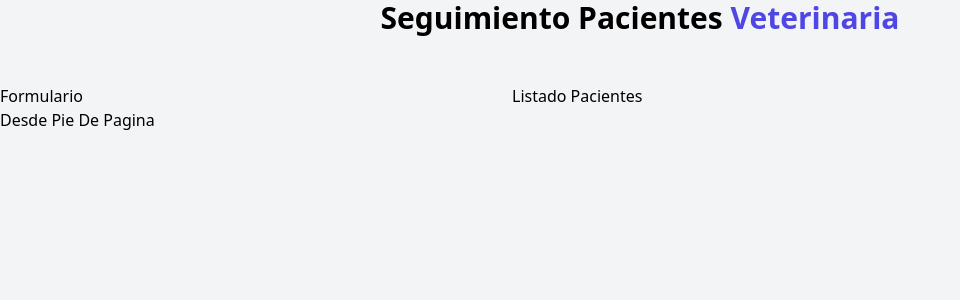
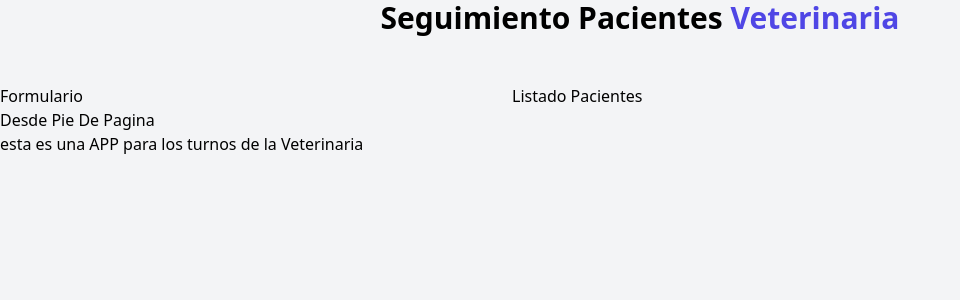
Before and after one commit to carlonchosando/turnos, a React (Vite) app: page / in a window 1280 px wide. Shown: the top 300 px of the page, without its empty margins (0-960 px from the left). Built offline with nearby package versions, Linux system fonts and the light colour scheme.

Commit message:
Changes to be committed:

```diff
--- a/package.json
+++ b/package.json
@@ -9,6 +9,7 @@
     "preview": "vite preview"
   },
   "dependencies": {
+    "node": "^19.6.0",
     "react": "^18.2.0",
     "react-dom": "^18.2.0"
   },
--- a/src/component/Footer.jsx
+++ b/src/component/Footer.jsx
@@ -2,6 +2,7 @@ function Footer() {
     return (
         <footer>
             <h1>Desde Pie De Pagina</h1>
+            <p>esta es una APP para los turnos de la Veterinaria</p>
         </footer>
     )
 }
```
Also changed, not shown: 1 other file (tests, documents, lock files or other folders).
